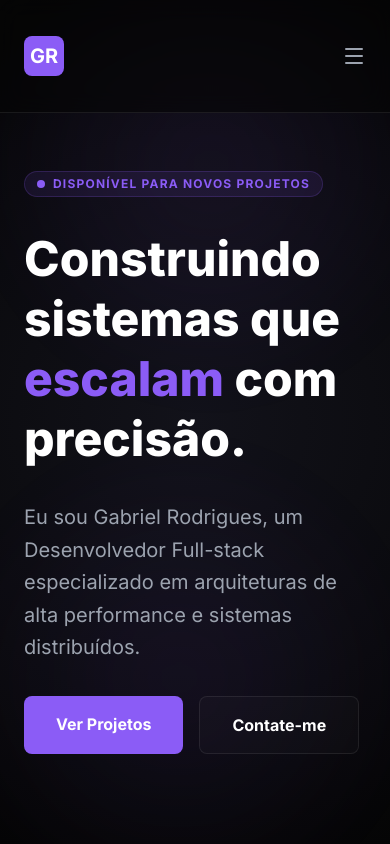
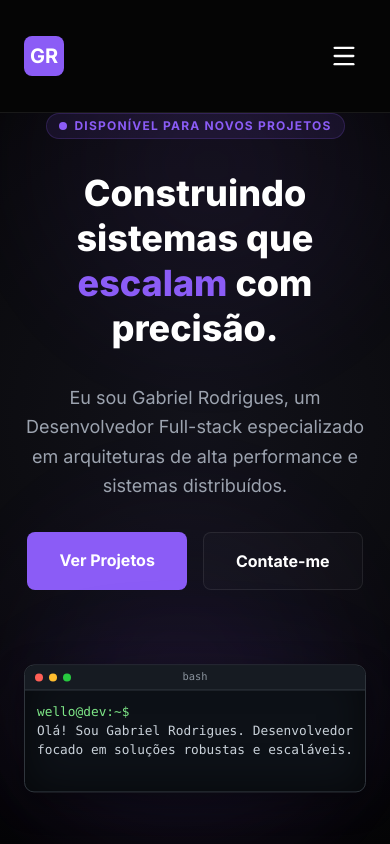
Before and after one commit to Rodrigues011xbx/homepage, a plain HTML site: page index.html in a window 390 px wide. Shown: the top 844 px of the page. Drawn offline with nearby package versions, Linux system fonts and the light colour scheme.

Commit message:
navbar and console mobile

```diff
--- a/index.html
+++ b/index.html
@@ -52,74 +52,101 @@
         <div class="blob bottom-[-10%] right-[-10%] animate-pulse-slow" style="animation-delay: 2s;"></div>
     </div>
 
-    <nav class="fixed top-0 w-full z-50 border-b border-gray-200 dark:border-glassBorder bg-white/60 dark:bg-dark/60 backdrop-blur-md" id="navbar">
+   <nav class="fixed top-0 w-full z-[100] border-b border-gray-200 dark:border-glassBorder bg-white dark:bg-dark" id="navbar">
     <div class="max-w-7xl mx-auto px-6 h-20 flex items-center justify-between">
         <div class="flex items-center gap-2">
             <div class="w-10 h-10 bg-brand rounded-custom flex items-center justify-center font-bold text-white text-xl">GR</div>
-                <span class="font-bold text-xl tracking-tight hidden sm:block dark:text-white">Gabriel Rodrigues</span>
+            <span class="font-bold text-xl tracking-tight hidden sm:block dark:text-white text-gray-900">Gabriel Rodrigues</span>
         </div>
+
         <div class="hidden md:flex items-center gap-8 text-sm font-medium text-gray-500 dark:text-gray-400">
             <a class="hover:text-brand transition-colors" href="#home">Início</a>
             <a class="hover:text-brand transition-colors" href="#about">Sobre</a>
             <a class="hover:text-brand transition-colors" href="#projects">Projetos</a>
             <a class="hover:text-brand transition-colors" href="#experience">Experiência</a>
-
-                <button id="theme-toggle" class="p-2 rounded-custom hover:bg-gray-100 dark:hover:bg-white/10 transition-all active:scale-95">
+            <button id="theme-toggle" class="p-2 rounded-custom hover:bg-gray-100 dark:hover:bg-white/10 transition-all active:scale-95 theme-btn">
                 <i data-lucide="sun" class="hidden dark:block text-brand w-5 h-5"></i>
                 <i data-lucide="moon" class="block dark:hidden text-gray-600 w-5 h-5"></i>
             </button>
-
             <a class="px-5 py-2.5 bg-brand text-white rounded-custom hover:bg-brandHover transition-all" href="#contact">Fale comigo</a>
         </div>
-            <button class="md:hidden text-gray-400" id="mobile-menu-btn">
-                <i data-lucide="menu"></i>
+
+        <div class="md:hidden flex items-center gap-2">
+            <button class="text-gray-900 dark:text-white p-2" id="mobile-menu-btn">
+                <i data-lucide="menu" class="w-7 h-7"></i>
             </button>
+        </div>
+    </div>
+
+    <div id="mobile-menu" class="fixed inset-0 bg-white dark:bg-dark z-[150] translate-x-full transition-transform duration-300 ease-in-out md:hidden">
+        <div class="flex flex-col h-full p-6">
+            <div class="flex items-center justify-between mb-10">
+                <div class="w-10 h-10 bg-brand rounded-custom flex items-center justify-center font-bold text-white text-xl">GR</div>
+                <div class="flex items-center gap-2">
+                    <button id="theme-toggle-mobile" class="p-3 text-gray-900 dark:text-white theme-btn">
+                        <i data-lucide="sun" class="hidden dark:block text-brand w-7 h-7"></i>
+                        <i data-lucide="moon" class="block dark:hidden text-gray-400 w-7 h-7"></i>
+                    </button>
+                    <button id="close-menu-btn" class="p-2 text-gray-900 dark:text-white">
+                        <i data-lucide="x" class="w-8 h-8"></i>
+                    </button>
+                </div>
+            </div>
+
+            <div class="flex flex-col gap-8 items-center text-center">
+                <a class="mobile-link text-2xl font-bold text-gray-900 dark:text-white" href="#home">Início</a>
+                <a class="mobile-link text-2xl font-bold text-gray-900 dark:text-white" href="#about">Sobre</a>
+                <a class="mobile-link text-2xl font-bold text-gray-900 dark:text-white" href="#projects">Projetos</a>
+                <a class="mobile-link text-2xl font-bold text-gray-900 dark:text-white" href="#experience">Experiência</a>
+                <a class="w-full mt-4 px-8 py-4 bg-brand text-white font-bold rounded-custom text-xl" href="#contact">Fale comigo</a>
+            </div>
+        </div>
     </div>
 </nav>
 
     <main>
-        <section class="relative min-h-screen flex items-center pt-20 px-6" id="home">
+        <section class="relative min-h-screen flex items-center pt-28 pb-12 lg:pt-20 px-6" id="home">
     <div class="max-w-7xl mx-auto grid grid-cols-1 lg:grid-cols-2 gap-12 items-center w-full">
-        <div class="space-y-8 reveal-left">
-            <div class="inline-flex items-center gap-2 px-3 py-1 rounded-full bg-brand/10 border border-brand/20 text-brand text-xs font-bold uppercase tracking-widest">
+        <div class="space-y-8 reveal-left text-center lg:text-left">
+            <div class="inline-flex items-center gap-2 px-3 py-1 rounded-full bg-brand/10 border border-brand/20 text-brand text-xs font-bold uppercase tracking-widest mx-auto lg:mx-0">
                 <span class="relative flex h-2 w-2">
                     <span class="animate-ping absolute inline-flex h-full w-full rounded-full bg-brand opacity-75"></span>
                     <span class="relative inline-flex rounded-full h-2 w-2 bg-brand"></span>
                 </span>
                 Disponível para novos projetos
             </div>
-            <h1 class="text-5xl lg:text-7xl font-extrabold leading-tight text-gray-900 dark:text-white">
+            <h1 class="text-4xl sm:text-5xl lg:text-7xl font-extrabold leading-tight text-gray-900 dark:text-white">
                 Construindo sistemas que <span class="text-brand">escalam</span> com precisão.
             </h1>
-            <p class="text-xl text-gray-500 dark:text-gray-400 max-w-xl leading-relaxed">
+            <p class="text-lg sm:text-xl text-gray-500 dark:text-gray-400 max-w-xl leading-relaxed mx-auto lg:mx-0">
                 Eu sou Gabriel Rodrigues, um Desenvolvedor Full-stack especializado em arquiteturas de alta performance e sistemas distribuídos.
             </p>
-            <div class="flex flex-wrap gap-4">
+            <div class="flex flex-wrap gap-4 justify-center lg:justify-start">
                 <a class="px-8 py-4 bg-brand text-white font-bold rounded-custom hover:shadow-[0_0_20px_rgba(139,92,246,0.3)] transition-all" href="#projects">Ver Projetos</a>
                 <a class="px-8 py-4 border border-gray-200 dark:border-glassBorder bg-gray-50 dark:bg-glass dark:text-white font-bold rounded-custom hover:bg-gray-100 dark:hover:bg-glassBorder transition-all" href="#contact">Contate-me</a>
             </div>
         </div>
 
-        <div class="hidden lg:flex justify-center items-center reveal-right">
+        <div class="flex justify-center items-center reveal-right mt-8 lg:mt-0">
             <div class="relative w-full max-w-[450px]">
-                <div class="absolute inset-0 bg-brand/10 rounded-full blur-[100px] animate-pulse-slow"></div>
+                <div class="absolute inset-0 bg-brand/10 rounded-full blur-[60px] lg:blur-[100px] animate-pulse-slow"></div>
 
-                <div class="relative z-10 bg-[#0d1117] border border-[#30363d] rounded-[10px] overflow-hidden shadow-[0_10px_30px_rgba(0,0,0,0.4),inset_0_0_40px_rgba(0,0,0,0.6)] font-mono animate-float">
+                <div class="relative z-10 bg-[#0d1117] border border-[#30363d] rounded-[10px] overflow-hidden shadow-[0_10px_30px_rgba(0,0,0,0.4),inset_0_0_40px_rgba(0,0,0,0.6)] font-mono animate-float mx-auto">
                     <div class="absolute inset-0 pointer-events-none opacity-[0.05] bg-[repeating-linear-gradient(to_bottom,rgba(255,255,255,0.02),rgba(255,255,255,0.02)_1px,transparent_1px,transparent_3px)]"></div>
 
                     <div class="flex items-center gap-[6px] px-[10px] py-[8px] bg-[#161b22] border-b border-[#30363d] relative">
-                        <div class="w-[10px] h-[10px] rounded-full bg-[#ff5f56]"></div>
-                        <div class="w-[10px] h-[10px] rounded-full bg-[#ffbd2e]"></div>
-                        <div class="w-[10px] h-[10px] rounded-full bg-[#27c93f]"></div>
-                        <span class="absolute left-1/2 -translate-x-1/2 text-[0.75rem] text-[#8b949e]">bash</span>
+                        <div class="w-[8px] h-[8px] sm:w-[10px] sm:h-[10px] rounded-full bg-[#ff5f56]"></div>
+                        <div class="w-[8px] h-[8px] sm:w-[10px] sm:h-[10px] rounded-full bg-[#ffbd2e]"></div>
+                        <div class="w-[8px] h-[8px] sm:w-[10px] sm:h-[10px] rounded-full bg-[#27c93f]"></div>
+                        <span class="absolute left-1/2 -translate-x-1/2 text-[0.65rem] sm:text-[0.75rem] text-[#8b949e]">bash</span>
                     </div>
 
-                    <div class="p-[16px] leading-[1.5] text-[0.95rem] text-[#c9d1d9]">
+                    <div class="p-[12px] sm:p-[16px] leading-[1.5] text-[0.8rem] sm:text-[0.95rem] text-[#c9d1d9]">
                         <div class="flex flex-wrap">
                             <span class="text-[#7ee787] mr-[8px]">wello@dev:~$</span>
                             <span class="break-words">
                                 Olá! Sou Gabriel Rodrigues. Desenvolvedor focado em soluções robustas e escaláveis.
-                                <span class="inline-block w-[8px] h-[1.1em] bg-[#c9d1d9] ml-[2px] align-middle animate-[blink_1s_steps(1)_infinite]"></span>
+                                <span class="inline-block w-[6px] h-[1em] sm:w-[8px] bg-[#c9d1d9] ml-[2px] align-middle animate-[blink_1s_steps(1)_infinite]"></span>
                             </span>
                         </div>
                     </div>
--- a/script.js
+++ b/script.js
@@ -58,3 +58,50 @@ window.addEventListener('scroll', () => {
         nav.classList.remove('py-2', 'shadow-sm');
     }
 });
+
+
+document.addEventListener('DOMContentLoaded', () => {
+    // --- LÓGICA DO MENU MOBILE ---
+    const openBtn = document.getElementById('mobile-menu-btn');
+    const closeBtn = document.getElementById('close-menu-btn');
+    const menu = document.getElementById('mobile-menu');
+    const links = document.querySelectorAll('.mobile-link');
+
+    const toggleMenu = () => {
+        menu.classList.toggle('translate-x-full');
+        document.body.style.overflow = menu.classList.contains('translate-x-full') ? '' : 'hidden';
+    };
+
+    openBtn?.addEventListener('click', toggleMenu);
+    closeBtn?.addEventListener('click', toggleMenu);
+    links.forEach(link => link.addEventListener('click', toggleMenu));
+
+
+    // --- LÓGICA DE TROCA DE TEMA (DARK/LIGHT) ---
+    const themeButtons = document.querySelectorAll('.theme-btn');
+    const html = document.documentElement;
+
+    // Verifica se já existe uma preferência salva
+    const savedTheme = localStorage.getItem('theme');
+    if (savedTheme === 'dark' || (!savedTheme && window.matchMedia('(prefers-color-scheme: dark)').matches)) {
+        html.classList.add('dark');
+    }
+
+    themeButtons.forEach(btn => {
+        btn.addEventListener('click', () => {
+            html.classList.toggle('dark');
+            const isDark = html.classList.contains('dark');
+            localStorage.setItem('theme', isDark ? 'dark' : 'light');
+
+            // Recarrega os ícones do Lucide para garantir que o ícone de sol/lua atualize
+            if (window.lucide) {
+                window.lucide.createIcons();
+            }
+        });
+    });
+
+    // Inicializa ícones
+    if (window.lucide) {
+        window.lucide.createIcons();
+    }
+});
```
Lines whose indentation alone changed are shown as unchanged.
